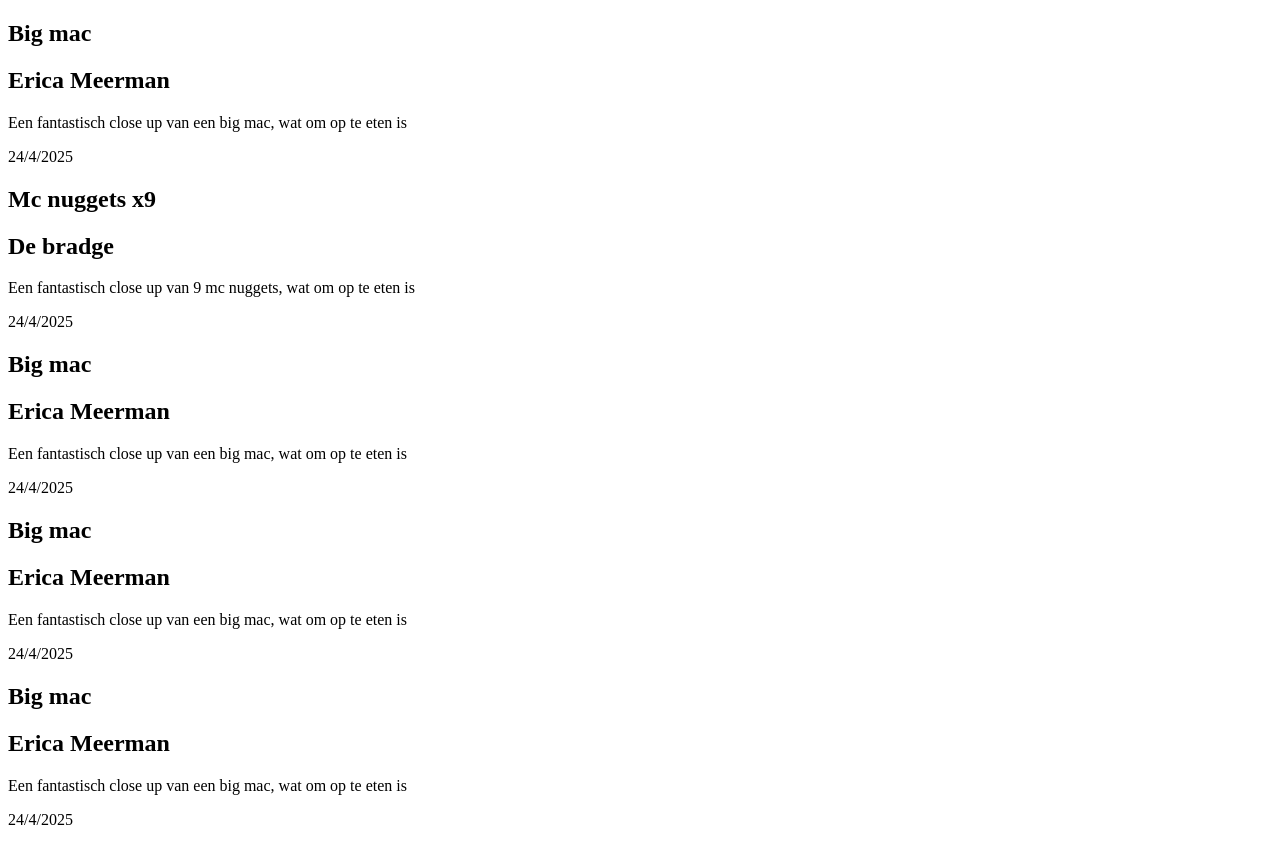
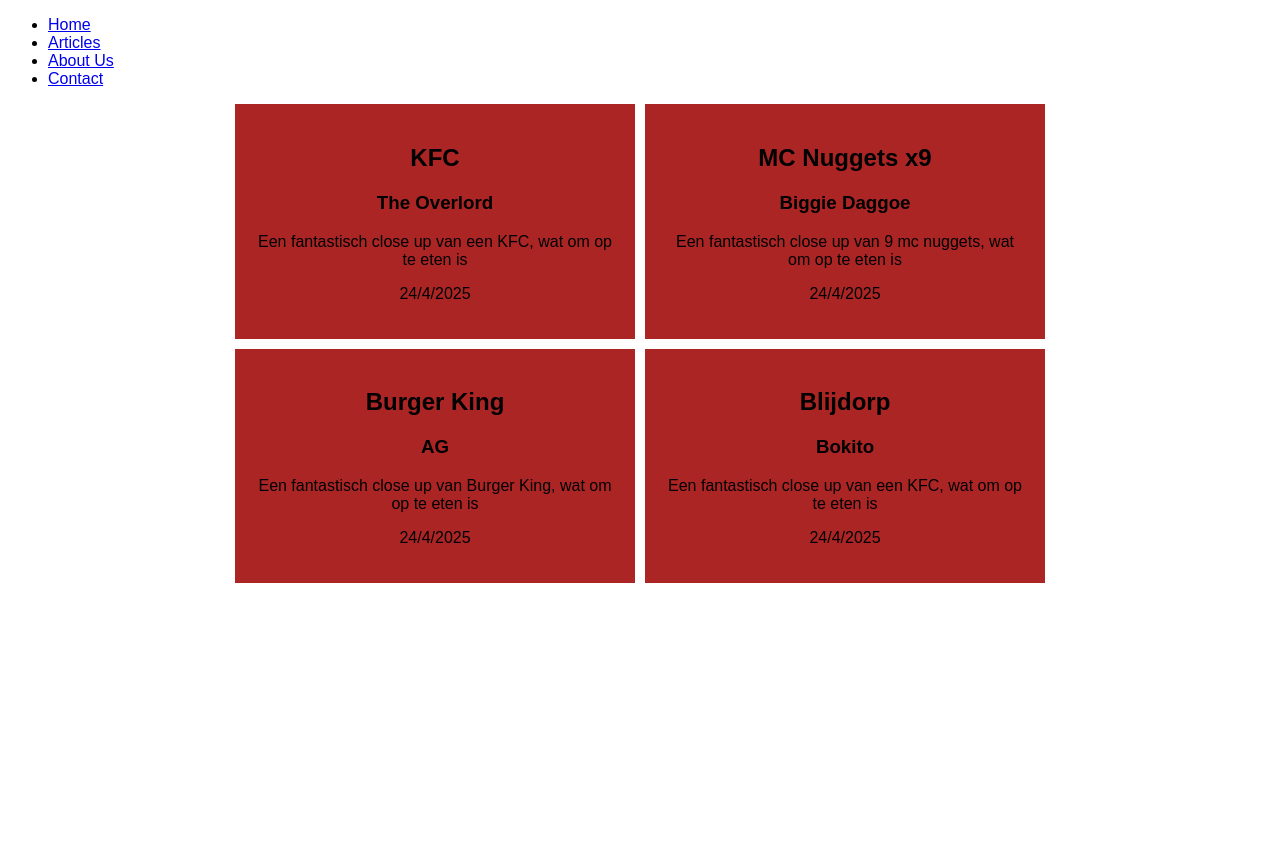
Before and after one commit to Jamie1111/FPR2-Challenges, a plain HTML site: page index.html in a window 1280 px wide. After the commit the page ends 800 px from the top, so only its background shows below. Drawn offline with Linux system fonts and the light colour scheme.

Commit message:
Begin CSS

```diff
--- a/index.html
+++ b/index.html
@@ -4,40 +4,44 @@
 <head>
     <meta charset="UTF-8">
     <meta name="viewport" content="width=device-width, initial-scale=1.0">
-    <title>Document</title>
+    <link rel="stylesheet" href="main.css">
+    <title>Home</title>
 </head>
 
+<ul>
+    <li><a href="index.html">Home</a></li>
+    <li><a href="articles.html">Articles</a></li>
+    <li><a href="about.html">About Us</a></li>
+    <li><a href="contact.html">Contact</a></li>
+</ul>
+
 <body>
-    <article>
-        <h1>Big mac</h1>
-        <h2>Erica Meerman</h2>
-        <p>Een fantastisch close up van een big mac, wat om op te eten is</p>
+    <div class="articles-container">
+    <article class="article1">
+        <h2>KFC</h2>
+        <h3>The Overlord</h3>
+        <p>Een fantastisch close up van een KFC, wat om op te eten is</p>
         <p>24/4/2025</p>
     </article>
-    <article>
-        <h1>Mc nuggets x9</h1>
-        <h2>De bradge</h2>
+    <article class="article1">
+        <h2>MC Nuggets x9</h2>
+        <h3>Biggie Daggoe</h3>
         <p>Een fantastisch close up van 9 mc nuggets, wat om op te eten is</p>
         <p>24/4/2025</p>
     </article>
-    <article>
-        <h1>Big mac</h1>
-        <h2>Erica Meerman</h2>
-        <p>Een fantastisch close up van een big mac, wat om op te eten is</p>
+    <article class ="article1">
+        <h2>Burger King</h2>
+        <h3>AG</h3>
+        <p>Een fantastisch close up van Burger King, wat om op te eten is</p>
         <p>24/4/2025</p>
     </article>
-    <article>
-        <h1>Big mac</h1>
-        <h2>Erica Meerman</h2>
-        <p>Een fantastisch close up van een big mac, wat om op te eten is</p>
+    <article class="article1">
+        <h2>Blijdorp</h2>
+        <h3>Bokito</h3>
+        <p>Een fantastisch close up van een KFC, wat om op te eten is</p>
         <p>24/4/2025</p>
     </article>
-    <article>
-        <h1>Big mac</h1>
-        <h2>Erica Meerman</h2>
-        <p>Een fantastisch close up van een big mac, wat om op te eten is</p>
-        <p>24/4/2025</p>
-    </article>
+</div>
 </body>
 
 </html>
--- /dev/null
+++ b/main.css
@@ -0,0 +1,15 @@
+body {
+    font-family: Arial, Helvetica, sans-serif;
+}
+.article1 {
+    background-color: #ac2525;
+    padding : 20px;
+    text-align: center;
+}
+
+.articles-container {
+    display: grid;
+    grid-template-columns: repeat(2, 400px);
+    gap: 10px;
+    justify-content: center;
+}
```
Also changed, not shown: about.html (added, +15 -0 lines), articles.html (added, +50 -0 lines), contact.html (added, +15 -0 lines).
